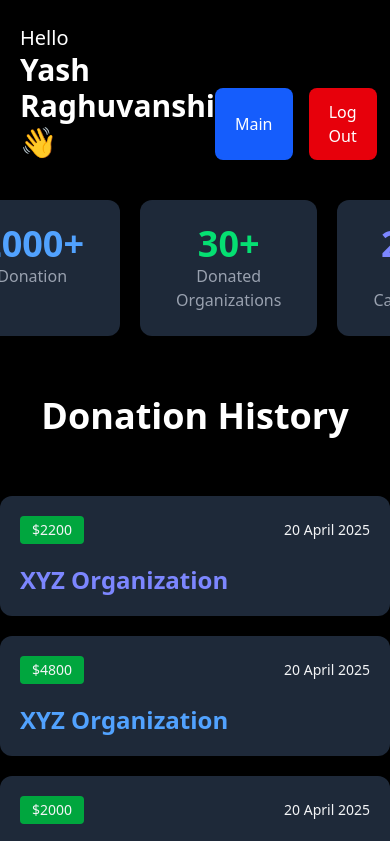
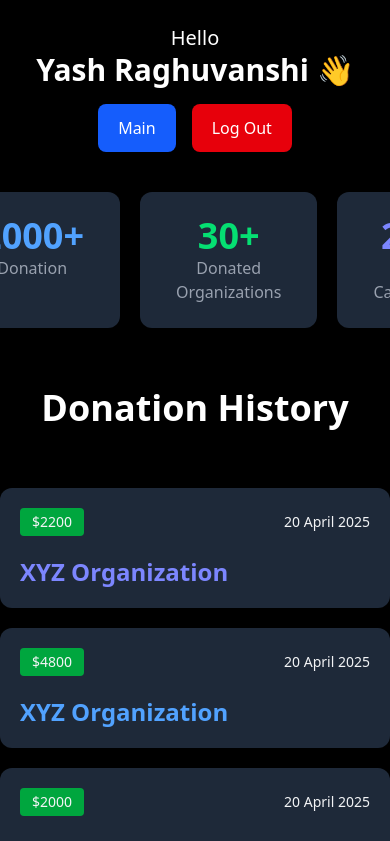
Before and after one commit to YNVSolutions/SwiftCause_Web, a Next.js app: page /UserDashboard in a window 390 px wide. Shown: the top 841 px of the page. Built offline with nearby package versions, Linux system fonts and the light colour scheme.

Commit message:
adjusting the buttons

```diff
--- a/app/UserDashboard/Others/Header.jsx
+++ b/app/UserDashboard/Others/Header.jsx
@@ -3,9 +3,12 @@ import React from 'react'
 const Header = () => {
     return (
         <>
-            <div className='flex items-end justify-between text-white px-5 pt-6'>
-                <h1 className='text-xl font-medium'>Hello<br /><span className='text-3xl font-semibold'>Yash Raghuvanshi 👋</span></h1>
-                <div className='flex gap-4'>
+            <div className='flex flex-col md:flex-row items-center md:items-end justify-between text-white px-5 pt-6'>
+                <h1 className='text-center md:text-left text-xl font-medium'>
+                    Hello<br />
+                    <span className='text-3xl font-semibold'>Yash Raghuvanshi 👋</span>
+                </h1>
+                <div className='flex gap-4 mt-4 md:mt-0'>
                     <button className='bg-blue-600 hover:bg-blue-700 rounded-lg px-5 py-3 text-white'>Main</button>
                     <button className='bg-red-600 hover:bg-red-700 rounded-lg px-5 py-3 text-white'>Log Out</button>
                 </div>
```
